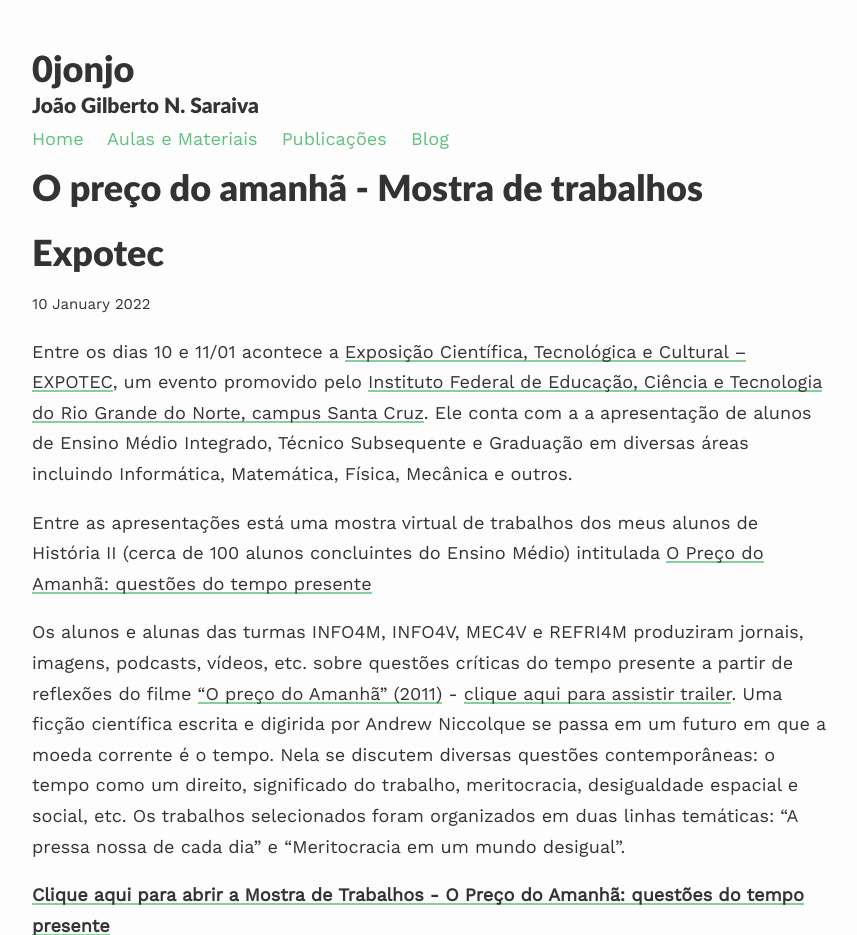
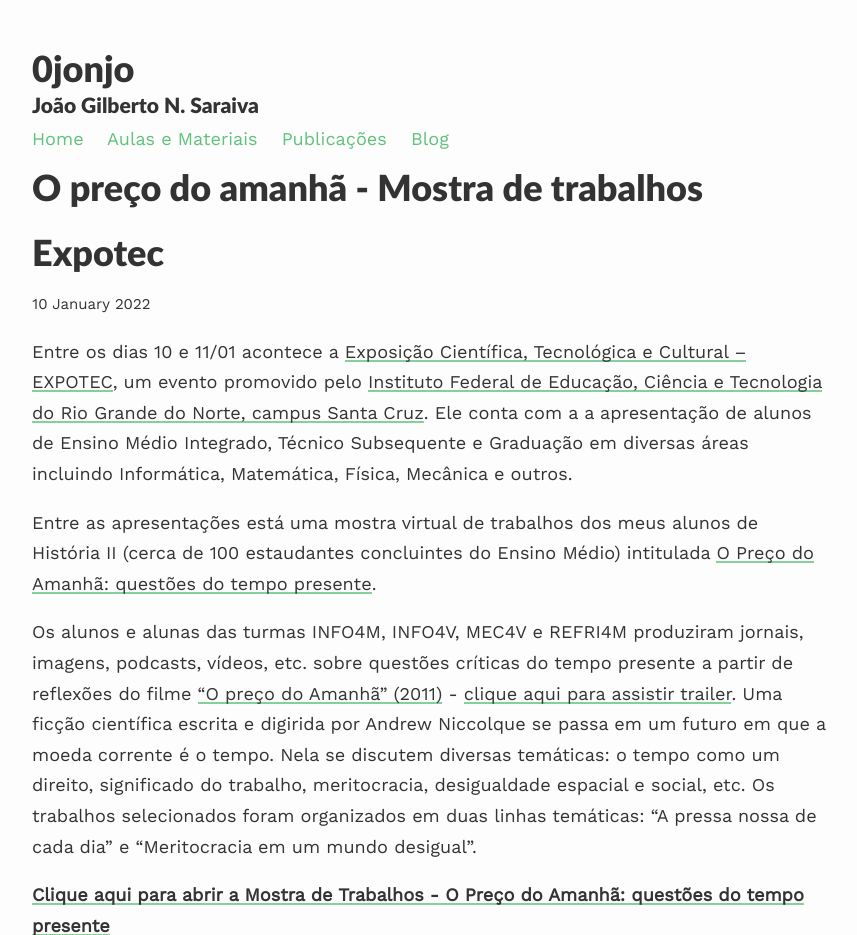
Before and after one commit to 0jonjo/0jonjo.github.io, a Jekyll site: the page built from _posts/2022-01-10-precodoamanha.md, in a window 1280 px wide, cut to the strip 0-935 px from the top of the page. Shown: the whole strip, without its empty margins (208-1065 px from the left). Built offline with Jekyll 4.4.1, drawn with Linux system fonts in a browser that asks for light colours; nearby versions of some CDN libraries.

Commit message:
adjust text part 2

```diff
--- a/_posts/2022-01-10-precodoamanha.md
+++ b/_posts/2022-01-10-precodoamanha.md
@@ -9,9 +9,9 @@ youtubeId:
 
 Entre os dias 10 e 11/01 acontece a [Exposição Científica, Tecnológica e Cultural – EXPOTEC](https://expotec-sc.herokuapp.com/), um evento promovido pelo [Instituto Federal de Educação, Ciência e Tecnologia do Rio Grande do Norte, campus Santa Cruz](https://portal.ifrn.edu.br/campus/santacruz). Ele conta com a a apresentação de alunos de Ensino Médio Integrado, Técnico Subsequente e Graduação em diversas áreas incluindo Informática, Matemática, Física, Mecânica e outros.
 
-Entre as apresentações está uma mostra virtual de trabalhos dos meus alunos de História II (cerca de 100 alunos concluintes do Ensino Médio) intitulada [O Preço do Amanhã: questões do tempo presente](https://www.notion.so/joaogilberto/Mostra-de-Trabalhos-O-Pre-o-do-Amanh-quest-es-do-tempo-presente-f5d03c7d84c44341bb59d54ad2597959)
+Entre as apresentações está uma mostra virtual de trabalhos dos meus alunos de História II (cerca de 100 estaudantes concluintes do Ensino Médio) intitulada [O Preço do Amanhã: questões do tempo presente](https://www.notion.so/joaogilberto/Mostra-de-Trabalhos-O-Pre-o-do-Amanh-quest-es-do-tempo-presente-f5d03c7d84c44341bb59d54ad2597959).
 
-Os alunos e alunas das turmas INFO4M, INFO4V, MEC4V e REFRI4M produziram jornais, imagens, podcasts, vídeos, etc. sobre questões críticas do tempo presente a partir de reflexões do filme [“O preço do Amanhã” (2011)](https://pt.wikipedia.org/wiki/In_Time) - [clique aqui para assistir trailer](https://www.youtube.com/watch?v=XUSt9oZUTrs). Uma ficção científica escrita e digirida por Andrew Niccolque se passa em um futuro em que a moeda corrente é o tempo. Nela se discutem diversas questões contemporâneas: o tempo como um direito, significado do trabalho, meritocracia, desigualdade espacial e social, etc. Os trabalhos selecionados foram organizados em duas linhas temáticas: "A pressa nossa de cada dia" e "Meritocracia em um mundo desigual".
+Os alunos e alunas das turmas INFO4M, INFO4V, MEC4V e REFRI4M produziram jornais, imagens, podcasts, vídeos, etc. sobre questões críticas do tempo presente a partir de reflexões do filme [“O preço do Amanhã” (2011)](https://pt.wikipedia.org/wiki/In_Time) - [clique aqui para assistir trailer](https://www.youtube.com/watch?v=XUSt9oZUTrs). Uma ficção científica escrita e digirida por Andrew Niccolque se passa em um futuro em que a moeda corrente é o tempo. Nela se discutem diversas temáticas: o tempo como um direito, significado do trabalho, meritocracia, desigualdade espacial e social, etc. Os trabalhos selecionados foram organizados em duas linhas temáticas: "A pressa nossa de cada dia" e "Meritocracia em um mundo desigual".
 
 **[Clique aqui para abrir a Mostra de Trabalhos - O Preço do Amanhã: questões do tempo presente](https://joaogilberto.notion.site/Primeiro-dia-do-ENEM-2021-d7e2847bb9cb48b8ac8cc6f144ad238e)**
 
```
